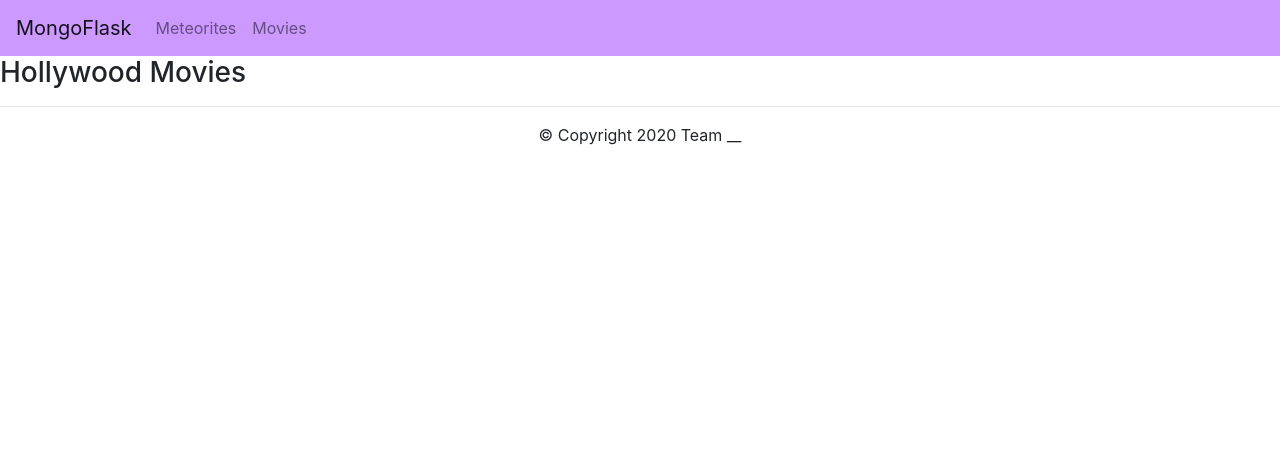
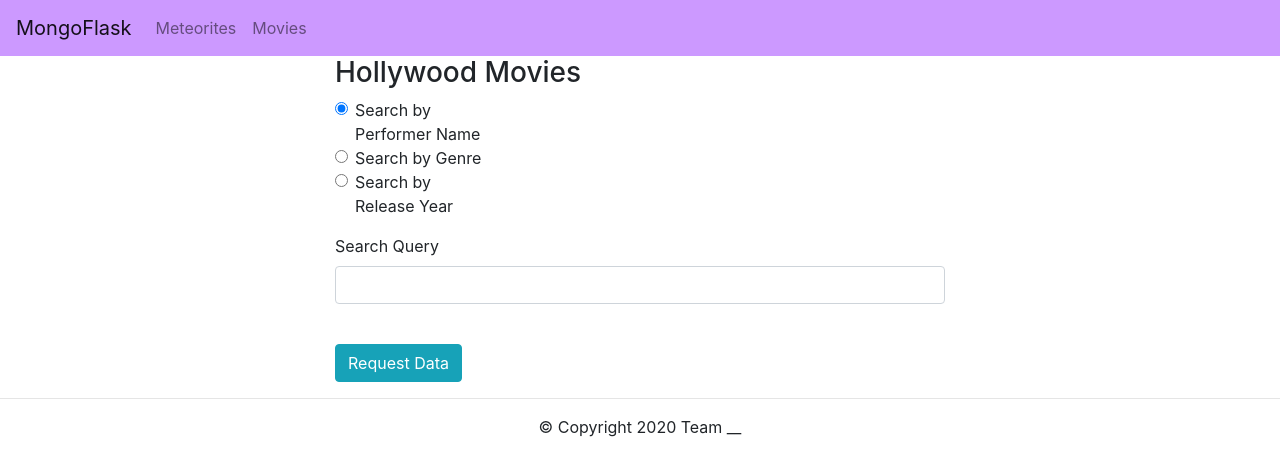
Before and after one commit to kiran-vuksanaj/softDevWork, a Flask app: page /movies in a window 1280 px wide. Shown: the top 476 px of the page. Run offline with Flask 2, Linux system fonts and the light colour scheme; parts of the project's set-up code (start-up, migrations or seed data) failed here and were passed over; some libraries are stand-ins or nearby versions.

Commit message:
form for requesting movie data

```diff
--- a/11_mongoflask/templates/movie.html
+++ b/11_mongoflask/templates/movie.html
@@ -1,5 +1,36 @@
 {% extends "base.html" %}
 
 {% block body %}
-<h3> Hollywood Movies</h3>
+<div class="container w-50 rounded">
+  <h3>Hollywood Movies</h3>
+  <form action="/movies" method="GET">
+    <div class="form-group w-25">
+      <div class="form-check">
+	<input class="form-check-input" type="radio" name="request_type" id="performer" value="performer" checked>
+	<label class="form-check-label" for="performer">
+	  Search by Performer Name
+	</label>
+      </div>
+      <div class="form-check">
+	<input class="form-check-input" type="radio" name="request_type" id="genre" value="genre">
+	<label class="form-check-label" for="genre">
+	  Search by Genre
+	</label>
+      </div>
+      <div class="form-check">
+	<input class="form-check-input" type="radio" name="request_type" id="year" value="year">
+	<label class="form-check-label" for="year">
+	  Search by Release Year
+	</label>
+      </div>
+    </div>
+    <div class="form-group">
+      <label for="query">Search Query</label>
+      <input class="form-control" id="query" name="query" type="text" />
+    </div>
+    <br />
+    <button type="submit" class="btn btn-info" name="return_data">Request Data</button>
+  </form>
+</div>
+
 {% endblock %}
```
